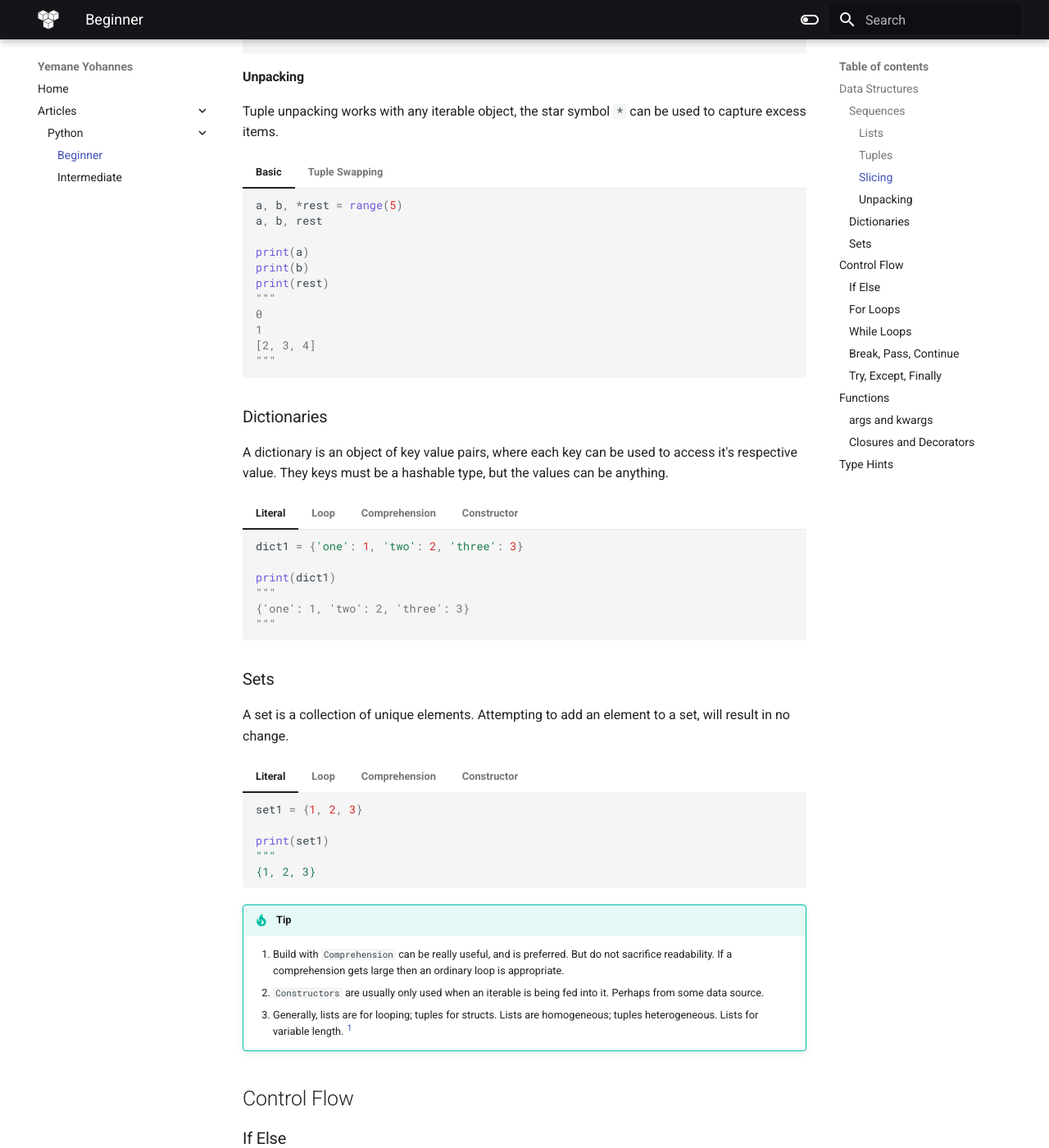
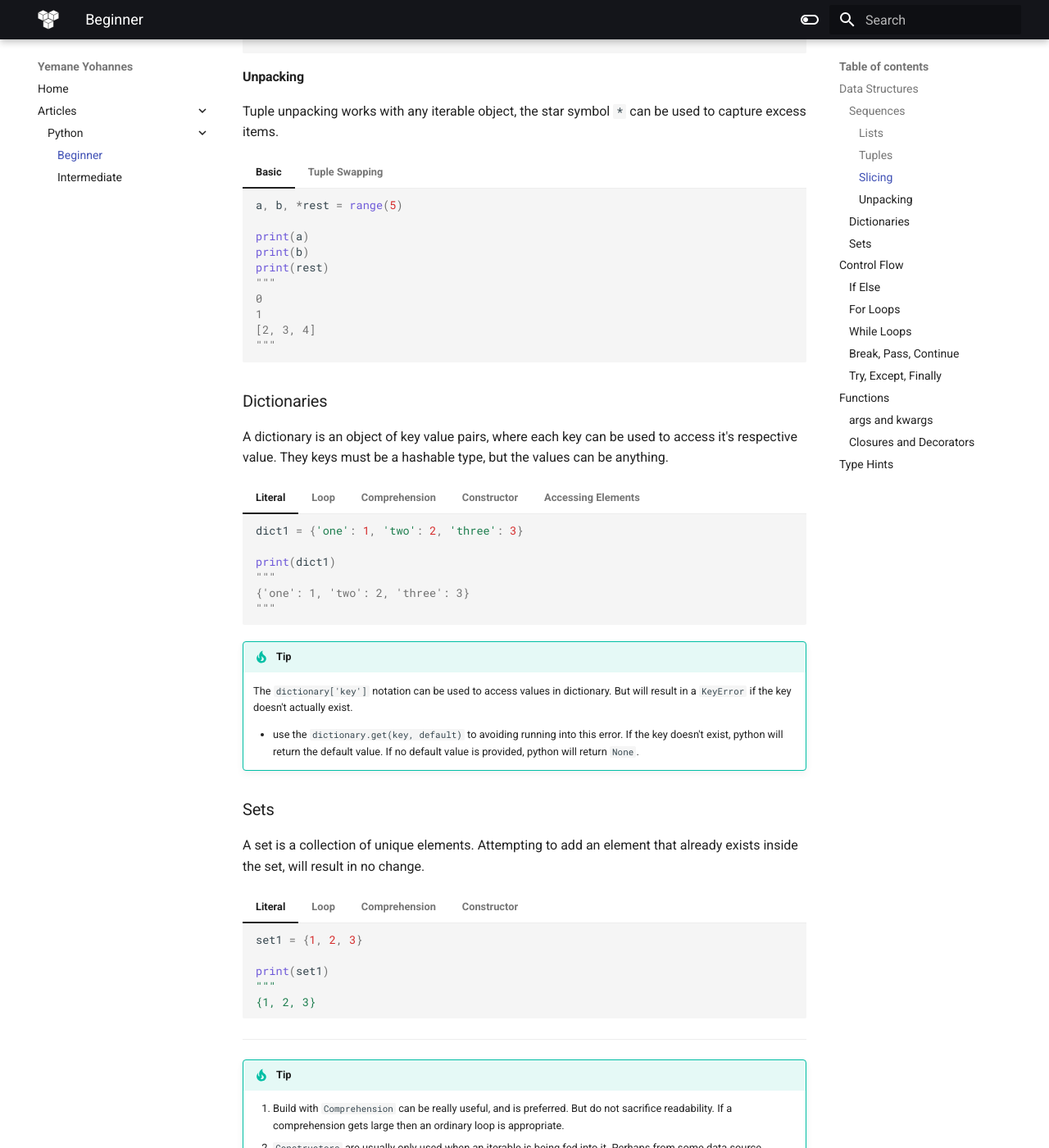
Before and after one commit to yemaney/yemaney.github.io, an MkDocs documentation site: the page built from docs/articles/Python/Beginner.md, in a window 1280 px wide and 1400 px high, scrolled down 1145 px. Shown: the whole window at 82% size. Built offline with MkDocs 1.6.1 and Material for MkDocs 9.7.7, drawn with Linux system fonts in a browser that asks for light colours.

Commit message:
✏️ : fixed typos and add dict access notes to python beginner

````diff
--- a/docs/articles/Python/Beginner.md
+++ b/docs/articles/Python/Beginner.md
@@ -6,7 +6,7 @@ A list is an **ordered and mutable** sequence of, usually homogenous, objects. I
 === "Literal"
 
     ``` py
-    list1= [0, 1, 2, 3, 4]
+    list1 = [0, 1, 2, 3, 4]
 
     print(list1)
     """
@@ -93,7 +93,6 @@ Tuple unpacking works with any iterable object,  the star symbol `*` can be used
 
     ``` py
     a, b, *rest = range(5)
-    a, b, rest
 
     print(a)
     print(b)
@@ -163,8 +162,25 @@ a hashable type, but the values can be anything.
     {'two': 'Hoenn', 'one': 'Kanto', 'three': 'Unova'}
     """
     ```
+=== "Accessing Elements"
+
+    ``` py
+    nums = {'one': 1, 'two': 2, 'three': 3}
+
+    # using dictionary['key'] notation to access value in dictionary
+    print(f"key one maps to : {nums['one']}")
+    """
+    key one maps to : 1
+    """
+    ```
+!!! Tip
+
+    The `dictionary['key']` notation can be used to access values in dictionary. But will result in a `KeyError` if the key doesn't actually exist.
+
+    - use the `dictionary.get(key, default)` to avoiding running into this error. If the key doesn't exist, python will return the default value. If no default value is provided, python will return `None`.
+
 ### Sets
-A set is a collection of unique elements. Attempting to add an element to a set, will result in no change.
+A set is a collection of unique elements. Attempting to add an element that already exists inside the set, will result in no change.
 === "Literal"
 
     ``` py
@@ -207,6 +223,8 @@ A set is a collection of unique elements. Attempting to add an element to a set,
     {0, 1, 2}
     """
     ```
+
+---
 
 !!! Tip
 
````
